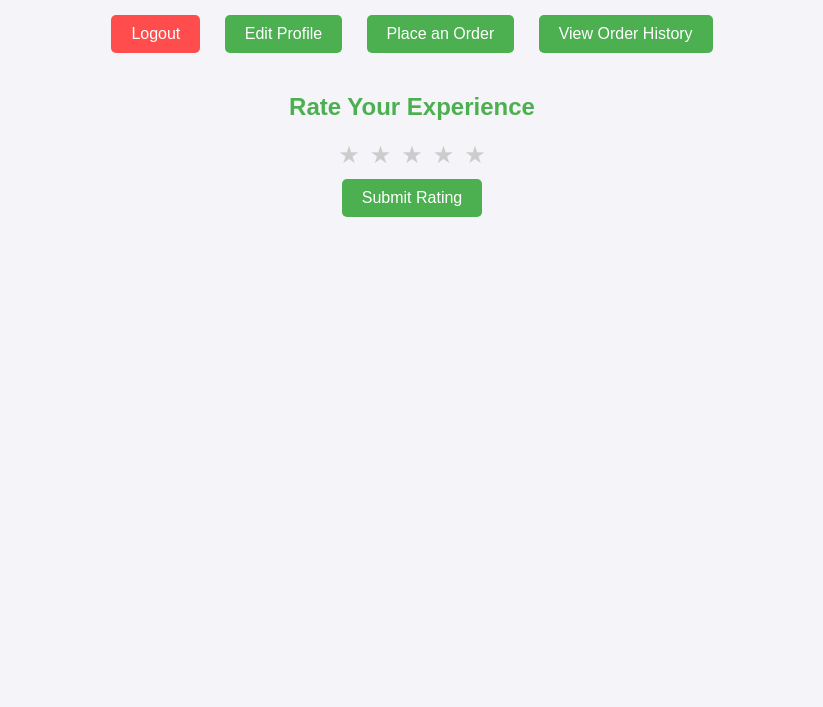
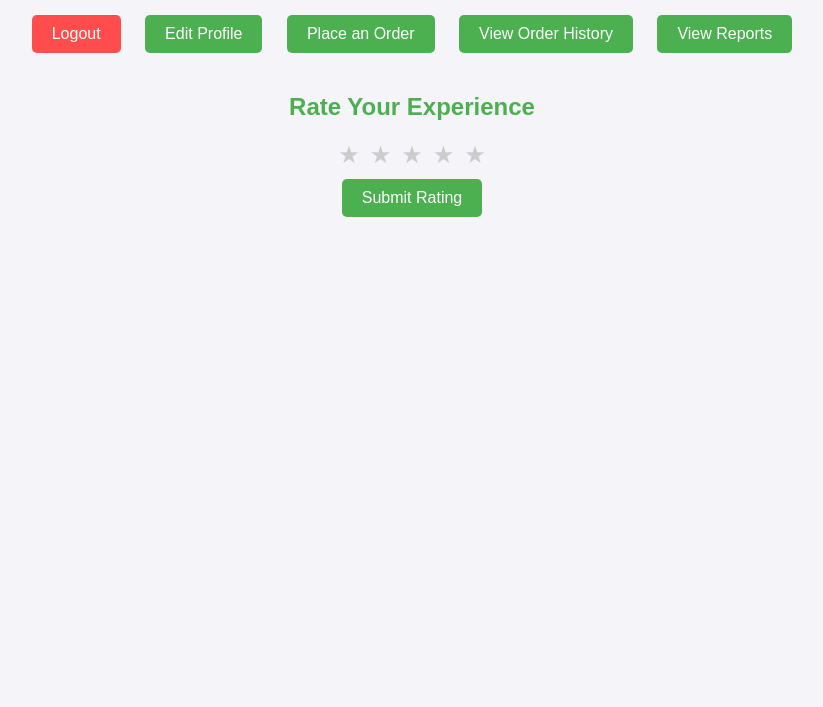
Before and after one commit to theSage028/Gas-Refil-System, a plain HTML site: page profile.html in a window 1280 px wide. Shown: the part 93-800 px from the top of the page, without its empty margins (228-1051 px from the left). Drawn offline with Linux system fonts and the light colour scheme; no server answers.

Commit message:
Update profile.html

```diff
--- a/profile.html
+++ b/profile.html
@@ -102,6 +102,8 @@
           </table>
       </div>
     </div>
+
+    <button onclick="location.href='report.html'">View Reports</button>
 
     <!-- Rating Section -->
     <section id="ratingSection">
```
